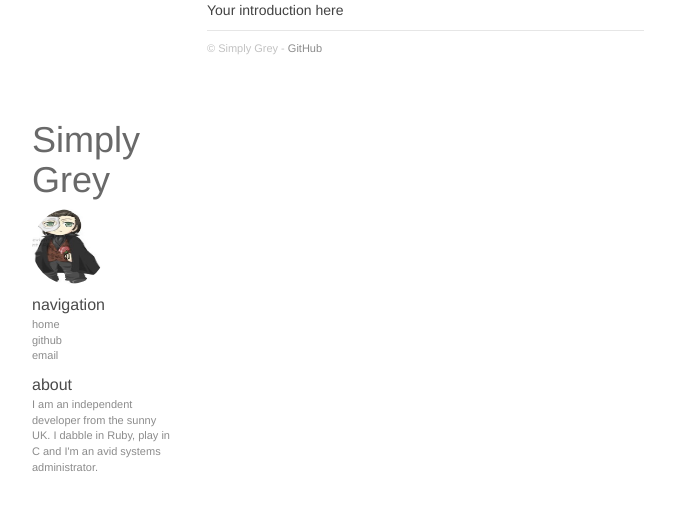
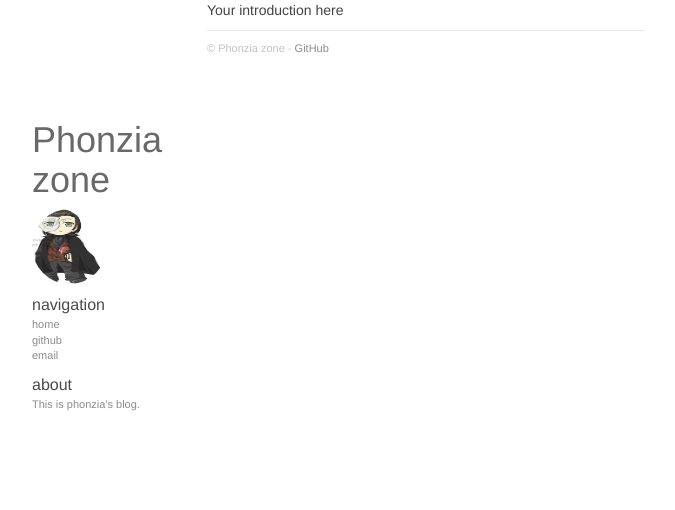
Before and after one commit to phonzia/old_blog, a Jekyll site: the page built from about.md, in a window 1280 px wide. Shown: the top 510 px of the page, without its empty margins (273-948 px from the left). Built offline with Jekyll 4.4.1, drawn with Linux system fonts in a browser that asks for light colours; nearby versions of some CDN libraries; Markdown is read by kramdown in place of the engine named in the settings.

Commit message:
调整主题

```diff
--- a/_config.yml
+++ b/_config.yml
@@ -1,10 +1,10 @@
-name: Simply Grey
+name: Phonzia zone
 markdown: redcarpet
 pygments: true
-github: https://www.github.com/exaem
-about: I am an independent developer from the sunny UK. I dabble in Ruby, play in C and I'm an avid systems administrator.
+github: https://www.github.com/phonzia
+about: This is phonzia's blog.
 urls:
     - text: github
-      url: https://github.com/exaem
+      url: https://github.com/phonzia
     - text: email
-      url: mailto:exaem@exaem.co.uk
+      url: mailto:phonzia@gmail.com
--- a/about.md
+++ b/about.md
@@ -1,6 +1,6 @@
 ---
 layout: default
-title: About Vinit Kumar
+title: About Phonzia
 ---
 
 Your introduction here
```
